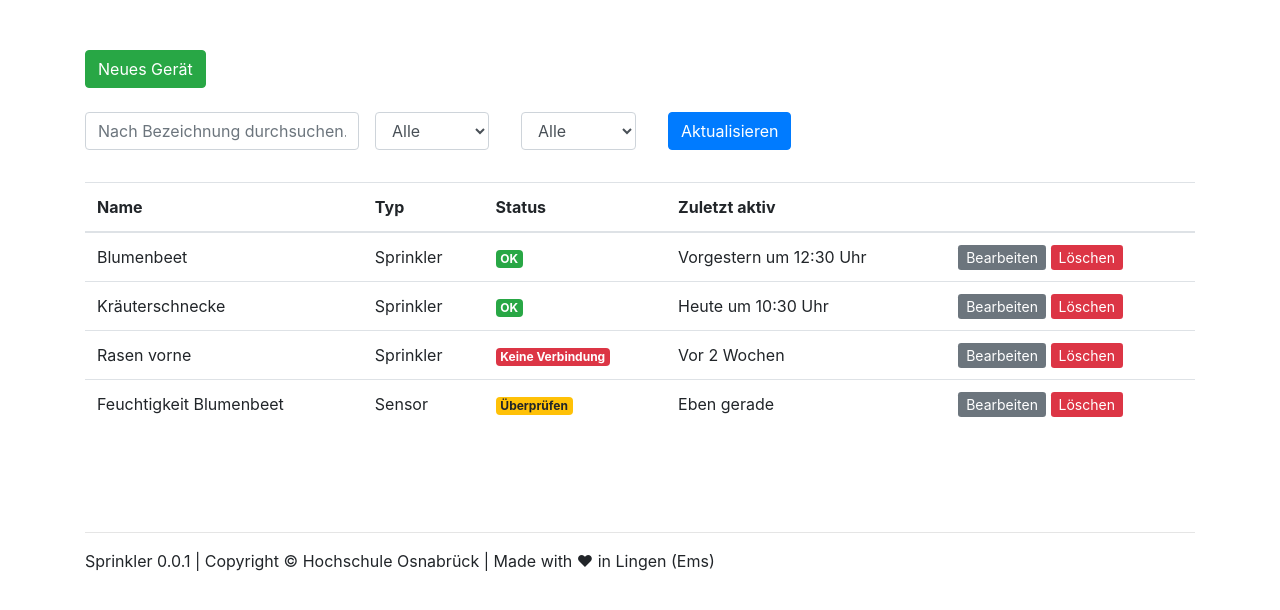
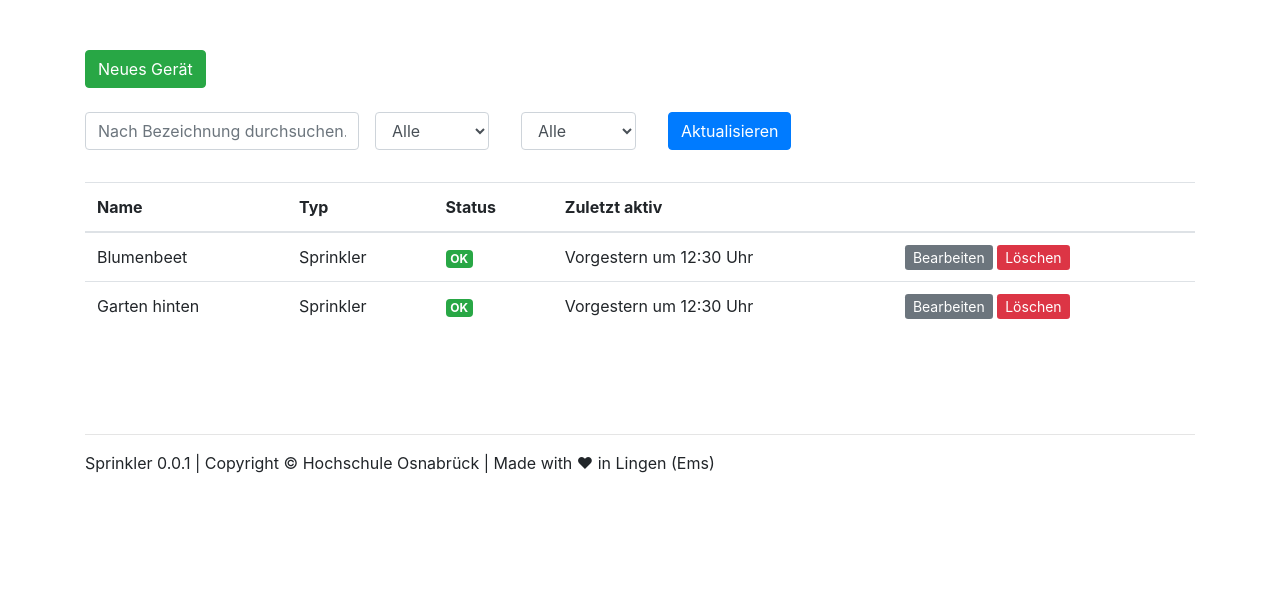
Before and after one commit to greiwede/Sprinkler_Celery, a Django app: page /devices/ in a window 1280 px wide. Shown: the part 166-776 px from the top of the page. Run offline with Django 3.2, Linux system fonts and the light colour scheme; data comes from the database, SQL or seed files in the repository; both versions use the stored data as it was after the commit; some libraries are stand-ins or nearby versions.

Commit message:
filter ability, edit

```diff
--- a/webapp/templates/devices.html
+++ b/webapp/templates/devices.html
@@ -39,7 +39,7 @@
 </form>
 
 <br>
-
+{% if devices %}
 <table class="table table-hover">
   <thead>
     <tr>
@@ -51,50 +51,24 @@
     </tr>
   </thead>
   <tbody>
+    {% for device in devices %}
     <tr>
-      <td scope="row">Blumenbeet</td>
-      <td>Sprinkler</td>
-      <td><span class="badge badge-success">OK</span></td>
+      <td scope="row">{{ device.device_name }}</td>
+      <td>{{ device.device_type }}</td>
+      <td><span class="badge badge-success">{{ device.device_status }}</span></td>
       <td>Vorgestern um 12:30 Uhr</td>
       <td>
-        <a class="btn-sm btn-secondary" href="#" role="button">Bearbeiten</a>
+        <a class="btn-sm btn-secondary" href="{% url 'device_edit' device.id %}" role="button">Bearbeiten</a>
         <a class="btn-sm btn-danger" href="#" role="button">Löschen</a>
       </td>
     </tr>
-    <tr>
-      <td scope="row">Kräuterschnecke</td>
-      <td>Sprinkler</td>
-      <td><span class="badge badge-success">OK</span></td>
-      <td>Heute um 10:30 Uhr</td>
-      <td>
-        <a class="btn-sm btn-secondary" href="#" role="button">Bearbeiten</a>
-        <a class="btn-sm btn-danger" href="#" role="button">Löschen</a>
-      </td>
-    </tr>
-    <tr>
-      <td scope="row">Rasen vorne</td>
-      <td>Sprinkler</td>
-      <td><span class="badge badge-danger">Keine Verbindung</span></td>
-      <td>Vor 2 Wochen</td>
-      <td>
-        <a class="btn-sm btn-secondary" href="#" role="button">Bearbeiten</a>
-        <a class="btn-sm btn-danger" href="#" role="button">Löschen</a>
-      </td>
-    </tr>
-    <tr>
-      <td scope="row">Feuchtigkeit Blumenbeet</td>
-      <td>Sensor</td>
-      <td><span class="badge badge-warning">Überprüfen</span></td>
-      <td>Eben gerade</td>
-      <td>
-        <a class="btn-sm btn-secondary" href="#" role="button">Bearbeiten</a>
-        <a class="btn-sm btn-danger" href="#" role="button">Löschen</a>
-      </td>
-    </tr>
+    {% endfor %}
   </tbody>
 </table>
 
-
+{% else %}
+  <p>Es wurden keine Geräte gefunden.</p>
+{% endif %}
 
 {% include "views/footer.html" %}
 
--- a/webapp/urls.py
+++ b/webapp/urls.py
@@ -6,6 +6,8 @@ urlpatterns = [
     path('', views.index, name='index'),
     path('dashboard/', views.dashboard, name='dashboard'),
     path('devices/', views.devices, name='devices'),
+    path('devices/edit/<int:device_id>', views.device_edit, name='device_edit'),
+    #path('devices/delete/<int:device_id>', views.devices, name='devices'),
     path('plans/', views.plans, name='plans'),
     path('statistics/', views.statistics, name='statistics'),
     path('weather/', views.weather, name='weather'),
--- a/webapp/views.py
+++ b/webapp/views.py
@@ -4,7 +4,7 @@ from django.shortcuts import render
 from django.template import Context, loader
 from django.template.response import TemplateResponse
 
-from . import *
+from .models import *
 
 # Create your views here.
 
@@ -21,19 +21,49 @@ def devices(request):
     args = {}
 
     # GET variables
-
     args['filter_name'] = request.GET.get('name', '')
-
     args['filter_device'] = request.GET.get('device', '')
-
     args['filter_status'] = request.GET.get('status', '')
 
+    check = 0
+    q = Device.objects
+    if(args['filter_name']!=''):
+        q = q.filter(device_name__contains=args['filter_name'])
+        check = 1
+    if(args['filter_device'] == 'Sprinkler' or args['filter_device'] == 'Sensor'):
+        q = q.filter(device_type__contains=args['filter_device'])
+        check = 1
+    if(args['filter_status'] == 'OK' or args['filter_status'] == 'Warnung' or args['filter_status'] == 'Fehler'):
+        q = q.filter(device_status__contains=args['filter_status'])
+        check = 1
+
+    if(check == 0):
+        q = q.all()
+
+    args['devices'] = q
 
     return TemplateResponse(request, "devices.html", args)
 
+def device_edit(request, device_id):
+
+    args = {}
+
+    q = Device.objects.get(id=device_id)
+
+    args['device'] = q
+
+    return TemplateResponse(request, "device_edit.html", args)
+
+
 def plans(request):
-    template = loader.get_template("plans.html")
-    return HttpResponse(template.render())
+
+    args = {}
+
+    # GET variables
+    args['filter_name'] = request.GET.get('name', '')
+    args['filter_status'] = request.GET.get('status', '')
+
+    return TemplateResponse(request, "plans.html", args)
 
 def statistics(request):
     template = loader.get_template("statistics.html")
```
Also changed, not shown: webapp/templates/device_edit.html (added, +16 -0 lines), webapp/templates/plans.html (+6 -6 lines), db.sqlite3.
